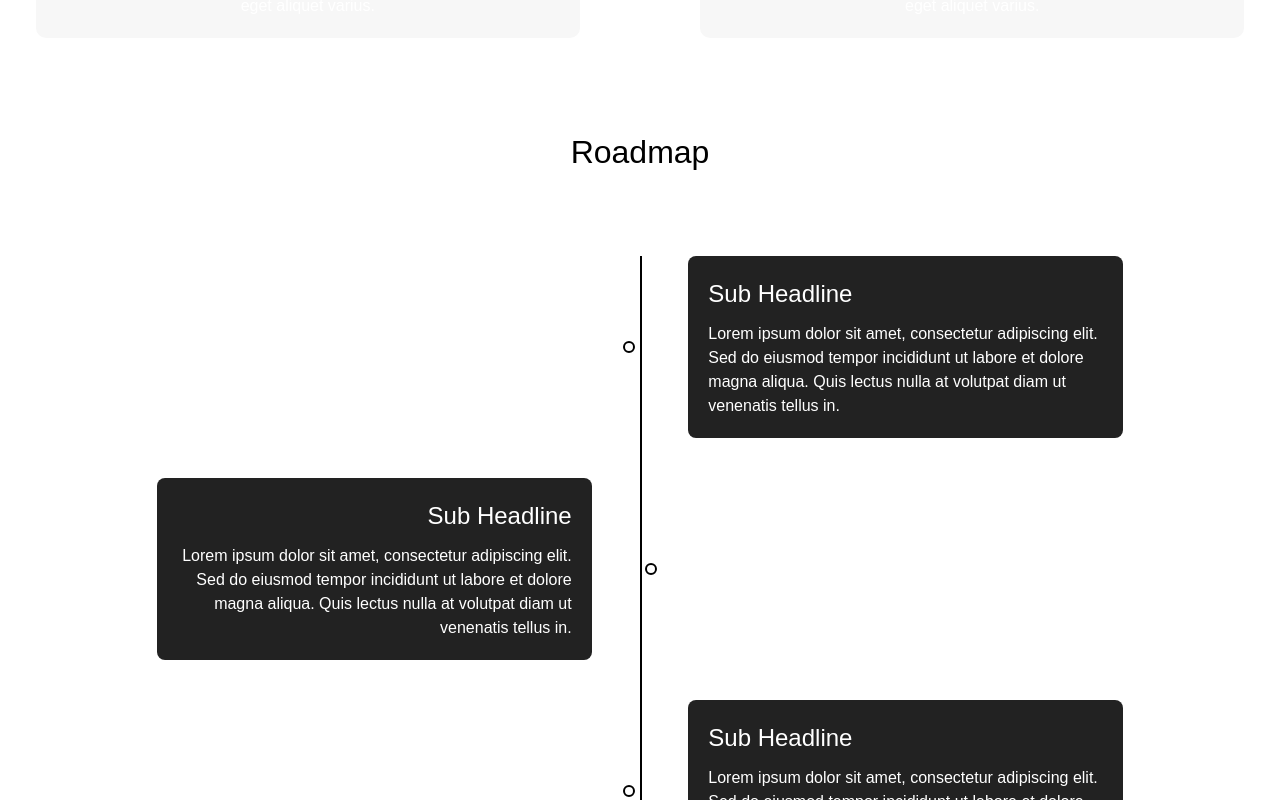
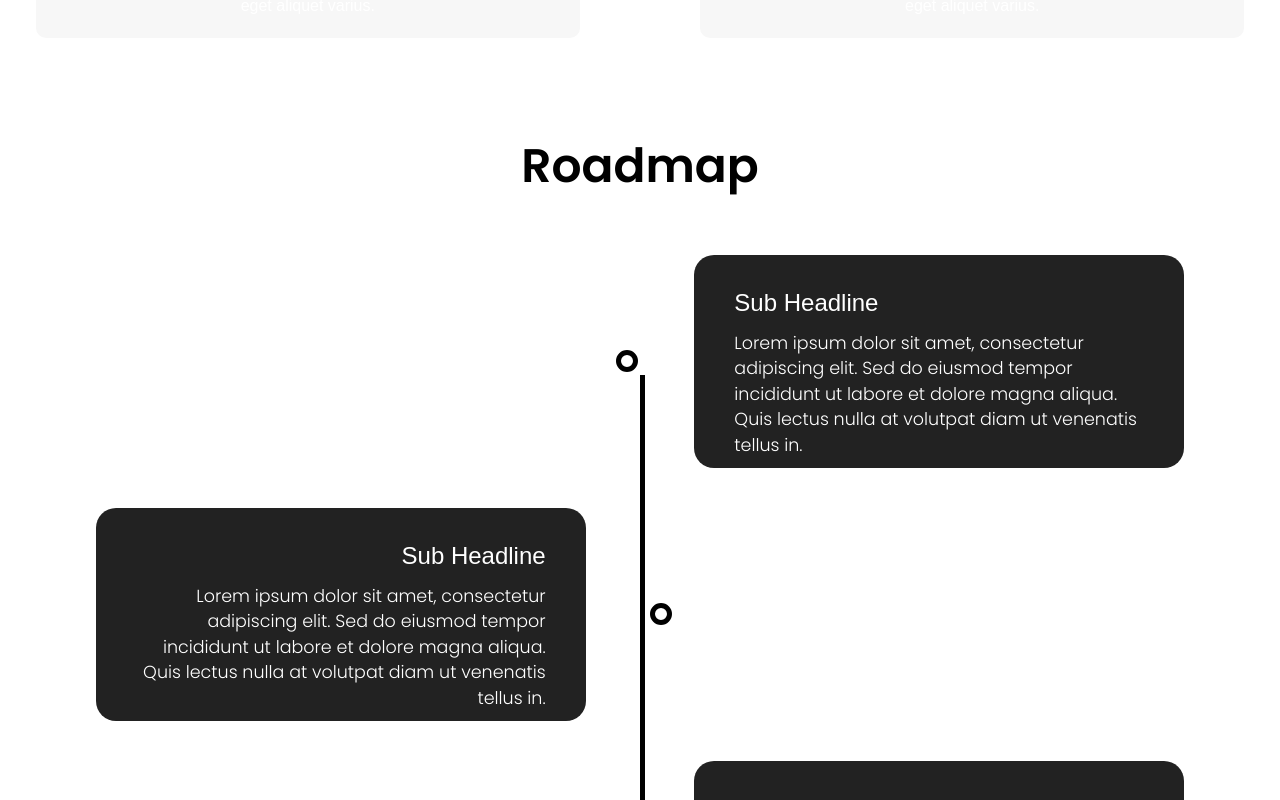
Before and after one commit to rovinyawijeramaofficial/E-tech-Shop-LK, a Next.js app: page /about-us in a window 1280 px wide. Shown: the part 1020-1820 px from the top of the page. Built offline with nearby package versions, Linux system fonts and the light colour scheme.

Commit message:
finished

```diff
--- a/components/Roadmap/Roadmap.module.css
+++ b/components/Roadmap/Roadmap.module.css
@@ -5,24 +5,28 @@
   }
 
   .title {
-    font-size: 2rem;
-    margin-bottom: 30px;
-    color: #000;
+    font-family: 'Poppins'; /* Use Poppins font */
+    font-weight: 600; /* Medium weight (600) */
+    font-size: 47.12px; /* 47.12px size */
+    line-height: 76.18px; /* 76.18px line height */
+    width: 238px; /* 238px width */
+    height: 77px; /* 77px height */
+    color: #000; /* Black color */
   }
 
   .timeline {
     position: relative;
     margin: 50px auto;
-    width: 80%;
+    width: 90%;
   }
 
   .timeline::before {
     content: "";
     position: absolute;
-    top: 0;
-    bottom: 0;
+    top: 14rex;
+    bottom: 14rex;
     left: 50%;
-    width: 2px;
+    width: 5px;
     background-color: #000;
   }
 
@@ -33,7 +37,7 @@
     margin-bottom: 40px;
     background-color: #222;
     color: #fff;
-    border-radius: 8px;
+    border-radius: 20px;
   }
 
   .timelineItem.left {
@@ -48,12 +52,20 @@
 
   .subHeadline {
     font-size: 1.5rem;
+    margin-top: 10px;
     margin-bottom: 10px;
+    margin-left: 20px;
+    margin-right: 20px;
   }
 
   .description {
-    font-size: 1rem;
-    line-height: 1.5;
+    height: 117px;
+    font-size: 17.51px;
+    font-weight: 300;
+    font-family: 'poppins';
+    line-height: 25.5px;
+    margin-left: 20px;
+    margin-right: 20px;
   }
 
   .timelineItem::before {
@@ -61,17 +73,17 @@
     position: absolute;
     top: 50%;
     transform: translateY(-50%);
-    width: 12px;
-    height: 12px;
+    width: 22px;
+    height: 22px;
     background-color: #fff;
-    border: 2px solid #000;
+    border: 5px solid #000;
     border-radius: 50%;
   }
 
   .timelineItem.left::before {
-    right: -65px;
+    right: -86px;
   }
 
   .timelineItem.right::before {
-    left: -65px;
+    left: -78px;
   }
```
